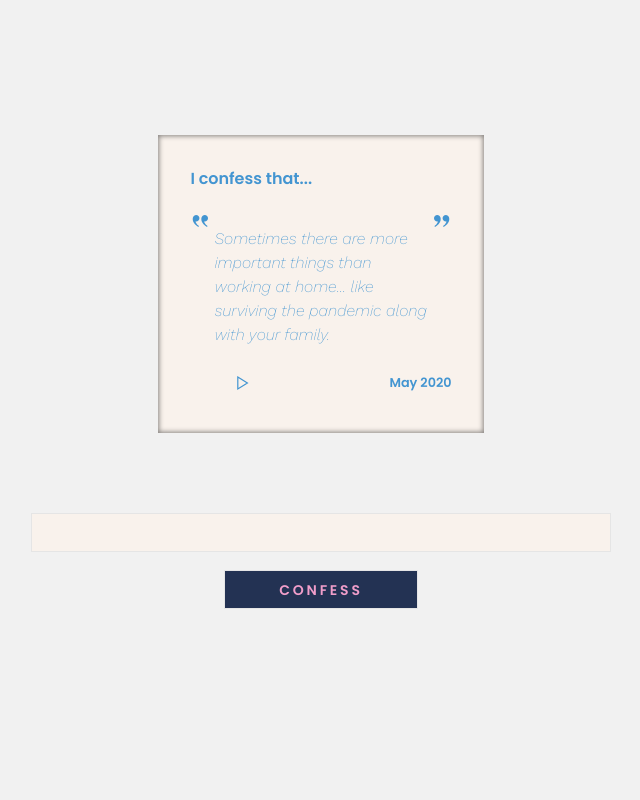
After one commit to luc903/CovidConfessions, a PHP site: page /alt_index.php in a window 1280 px wide. The commit adds this page. Shown: the whole page, without its empty margins (319-959 px from the left). Run offline with PHP 8.4, Linux system fonts and the light colour scheme; some libraries are stand-ins or nearby versions.

Commit message:
Added an alternitive single confesttion homepage

```diff
--- /dev/null
+++ b/alt_index.php
@@ -0,0 +1,125 @@
+<?php
+/**
+ * Created by PhpStorm.
+ * User: LucW
+ * Date: 24/04/2020
+ * Time: 16:20
+ */
+include("includes/header.php");
+?>
+
+    <audio id="audio_1" src="../audio/confession_1.mp3"></audio>
+    <audio id="audio_2" src="../audio/confession_2.mp3"></audio>
+    <audio id="audio_3" src="../audio/confession_3.mp3"></audio>
+    <audio id="audio_4" src="../audio/confession_4.mp3"></audio>
+    <audio id="audio_5" src="../audio/confession_5.mp3"></audio>
+    <audio id="audio_6" src="../audio/confession_6.mp3"></audio>
+
+    <div class="home-page">
+
+        <div class="home-page__wrapper">
+            <!--<video autoplay muted loop id="myVideo">
+                <source src="video/background_animation_sm.mp4" type="video/mp4">
+            </video>-->-
+
+            <div class="ALT_home-page__confession-wrapper">
+<!--
+                <div class="confession" style="display: none" uk-scrollspy="cls:uk-animation-fade; delay: 500">
+                    <p>I confess that...</p>
+                    <div class="confession__body">
+                        <span uk-icon="icon: quote-right"></span>
+                        Spent the 1st 2mo w/ bf @ his place @ home w/ family. he has bad anxiety of being
+                        trapped and disease Im afraid this broke us.
+                        <span uk-icon="icon: quote-right"></span>
+                    </div>
+                    <div class="confession__footer">
+                        <button class="uk-button uk-button-default" uk-icon="icon: play; ratio: 1.2"  value="play_1" onclick="play_1()"></button>
+                        <small>May 2020</small>
+
+                    </div>
+                    <div>
+                        <img data-src="images/person_1.png" width="100em" height="100 em" alt="" uk-img>
+                    </div>
+
+                </div>
+-->
+<!--
+                <div class="confession" style="display: none" uk-scrollspy="cls:uk-animation-fade; delay: 1000">
+                    <p>I confess that...</p>
+                    <div class="confession__body">
+                        <span uk-icon="icon: quote-right"></span>
+                        I hate how people are acting. Fear driven tattling on neighbors-judgy Facebook posts.
+                        <span uk-icon="icon: quote-right"></span>
+                    </div>
+                    <div class="confession__footer">
+                        <button class="uk-button uk-button-default" uk-icon="icon: play; ratio: 1.2"  value="play_2" onclick="play_2()"></button>
+                        <small>May 2020</small>
+                    </div>
+                </div>
+-->
+                <div class="confession" style="display: none" uk-scrollspy="cls:uk-animation-fade; delay: 1500">
+                    <p>I confess that...</p>
+                    <div class="confession__body">
+                        <span uk-icon="icon: quote-right"></span>
+                        Sometimes there are more important things than working at home... like surviving the
+                        pandemic along with your family.
+                        <span uk-icon="icon: quote-right"></span>
+                    </div>
+                    <div class="confession__footer">
+                       <button class="uk-button uk-button-default" uk-icon="icon: play; ratio: 1.2"  value="play_3" onclick="play_3()"></button>
+                        <small>May 2020</small>
+                    </div>
+                </div>
+            </div>
+            <form id="confession-form" uk-scrollspy="cls:uk-animation-fade;">
+                <textarea type="text" class="confession__input uk-textarea"></textarea>
+                <button class="uk-button uk-button-default">Confess</button>
+            </form>
+<!--
+            <div class="home-page__confession-wrapper">
+                <div class="confession" style="display: none" uk-scrollspy="cls:uk-animation-fade; delay: 2000">
+                    <p>I confess that...</p>
+                    <div class="confession__body">
+                        <span uk-icon="icon: quote-right"></span>
+                        My stepdad came home & cursed us out a few weeks ago just because my mom wants him to stay
+                        safe. I wish I could move out.
+                        <span uk-icon="icon: quote-right"></span>
+                    </div>
+                    <div class="confession__footer">
+                        <button class="uk-button uk-button-default" uk-icon="icon: play; ratio: 1.2"  value="play_4" onclick="play_4()"></button>
+                        <small>May 2020</small>
+                    </div>
+                </div>
+                <div class="confession" style="display: none" uk-scrollspy="cls:uk-animation-fade; delay: 2500">
+                    <p>I confess that...</p>
+                    <div class="confession__body">
+                        <span uk-icon="icon: quote-right"></span>
+                        A group of friends (I considered them family) hasn’t invited me to their Zoom game nights
+                        and I feel deeply sad.
+                        <span uk-icon="icon: quote-right"></span>
+                    </div>
+                    <div class="confession__footer">
+                        <button class="uk-button uk-button-default" uk-icon="icon: play; ratio: 1.2"  value="play_5" onclick="play_5()"></button>
+                        <small>May 2020</small>
+                    </div>
+                </div>
+                <div class="confession" style="display: none" uk-scrollspy="cls:uk-animation-fade; delay: 3000">
+                    <p>I confess that...</p>
+                    <div class="confession__body">
+                        <span uk-icon="icon: quote-right"></span>
+                        terrified to get to close to my mother who is up in years (91). Hope this blows over so i
+                        can hug her soon. Really miss that.
+                        <span uk-icon="icon: quote-right"></span>
+                    </div>
+                    <div class="confession__footer">
+                        <button class="uk-button uk-button-default" uk-icon="icon: play; ratio: 1.2"  value="play_6" onclick="play_6()"></button>
+                        <small>May 2020</small>
+                    </div>
+                </div>
+            </div>
+-->
+        </div>
+
+    </div>
+
+<?php include("includes/footer.php") ?>
--- a/css/styles.css
+++ b/css/styles.css
@@ -36,6 +36,11 @@
   justify-content: space-between;
   transition: opacity 500ms;
 }
+.ALT_home-page__confession-wrapper {
+  display: flex;
+  justify-content: center;
+  transition: opacity 500ms;
+}
 .home-page.focus .home-page__confession-wrapper {
   opacity: 0.5;
   filter: blur(0.2rem);
@@ -52,9 +57,7 @@
   flex: 0 0 27%;
   padding: 2em;
 /*  margin: -1em;*/
-
   background: #F9F2EC;
-
   font-weight: 600;
   -webkit-box-shadow: inset 0px 0px 5px 1px rgba(0,0,0,0.47);
   -moz-box-shadow: inset 0px 0px 5px 1px rgba(0,0,0,0.47);
```
